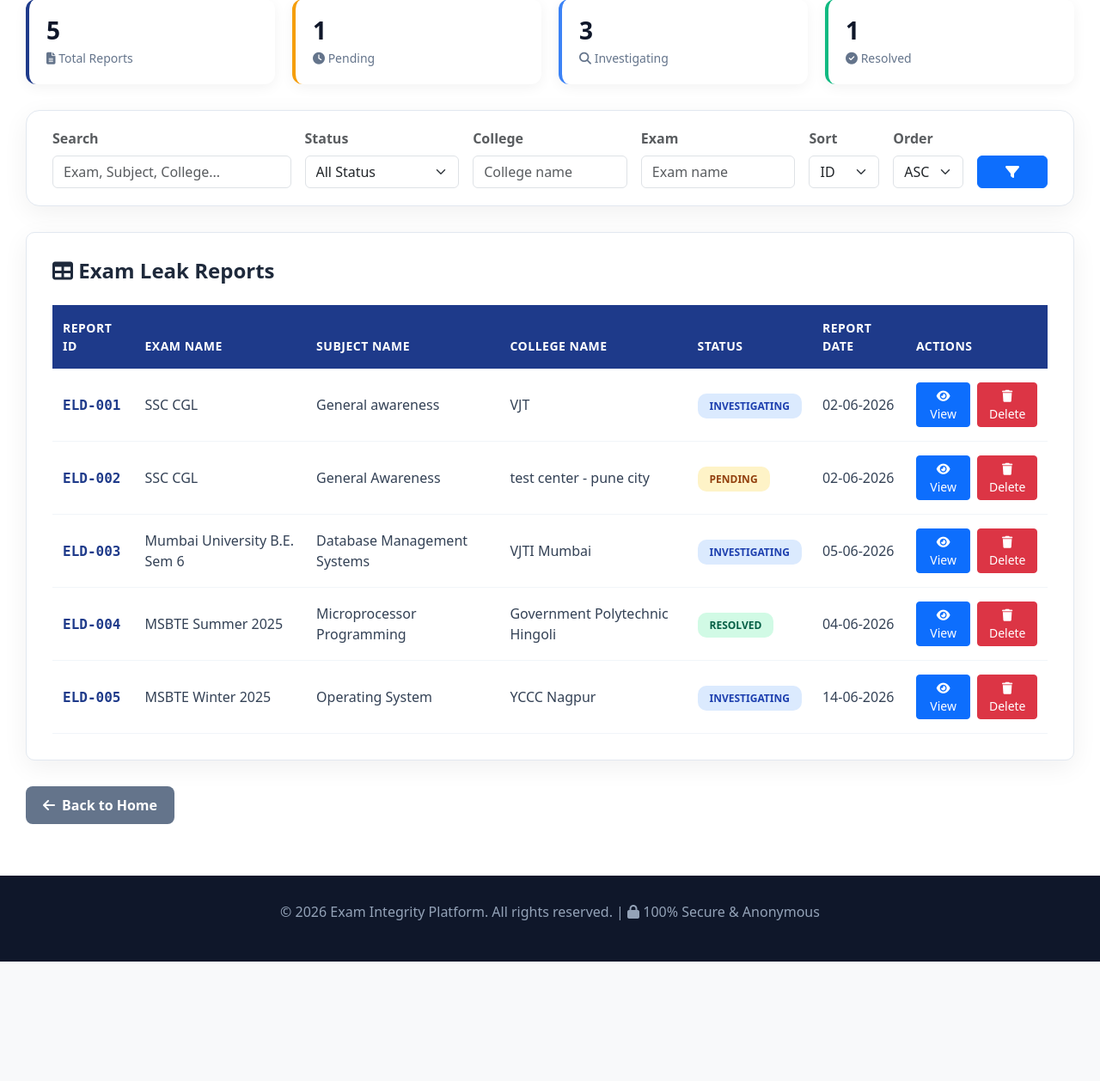
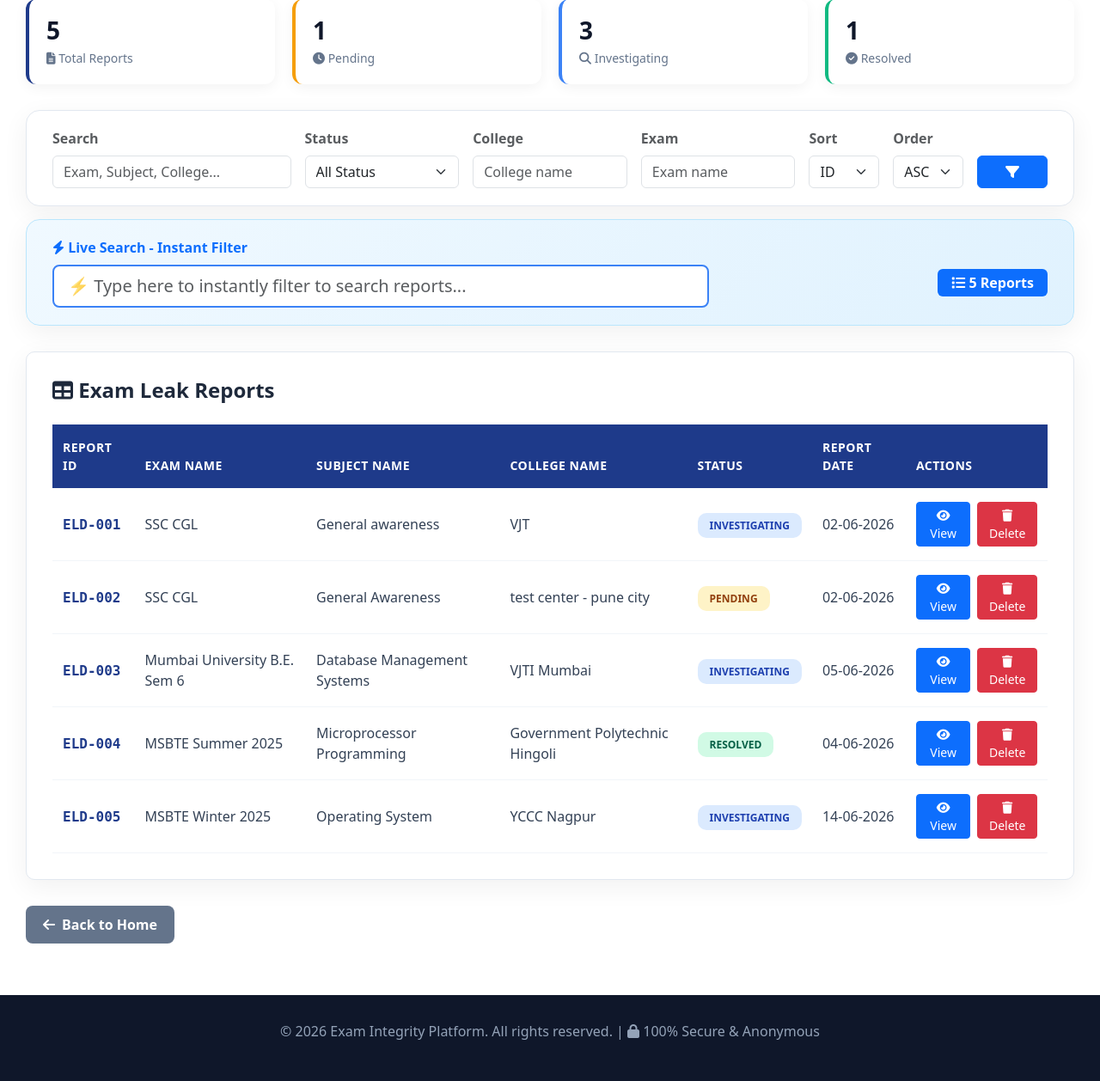
Before and after one commit to pratikshajadhav1112/python, a Flask app: page /report in a window 1280 px wide. Shown: the part 237-1495 px from the top of the page at 86% size. Before the commit the page ends 1356 px from the top, so only its background shows below. Run offline with Flask 3, Linux system fonts and the light colour scheme; data comes from the database, SQL or seed files in the repository.

Commit message:
day 16 = add live search in project

```diff
--- a/templates/home.html
+++ b/templates/home.html
@@ -81,6 +81,9 @@
     <a href="{{ url_for('form') }}" class="hero-btn">
         <i class="fas fa-file-alt"></i> Submit Report Now
     </a>
+    <a href="{{ url_for('about') }}" class="hero-btn">
+        <i class="fas fa-file-alt"></i>About
+    </a>
 </div>
 
 <div class="features">
--- a/templates/reports.html
+++ b/templates/reports.html
@@ -129,7 +129,7 @@
         <p>Track all exam leak reports submitted to the platform</p>
     </div>
 
-    <!-- Stats Cards - FIX: Sab ek row me -->
+    <!-- Stats Cards -->
     <div class="stats-row">
         <div class="stat-box">
             <h4>{{ reports|length }}</h4>
@@ -149,6 +149,7 @@
         </div>
     </div>
 
+    <!-- Python Server-Side Filter -->
     <div class="search-box">
         <form method="GET" action="{{ url_for('report_list') }}" class="row g-3 align-items-end">
             <div class="col-md-3">
@@ -225,6 +226,29 @@
         </form>
     </div>
 
+    <!-- JavaScript Live Search Box -->
+    <div class="search-box" style="margin-top: -15px; background: linear-gradient(135deg, #f0f9ff 0%, #e0f2fe 100%); border-color: #bae6fd;">
+        <div class="row align-items-center">
+            <div class="col-md-8">
+                <label class="form-label fw-bold text-primary mb-2">
+                    <i class="fas fa-bolt"></i> Live Search - Instant Filter
+                </label>
+                <input type="text"
+                       id="liveSearchInput"
+                       class="form-control form-control-lg"
+                       placeholder="⚡ Type here to instantly filter to search reports..."
+                       style="border: 2px solid #3b82f6;">
+            </div>
+            <div class="col-md-4 text-end">
+                <div class="mt-4">
+                    <span id="rowCount" class="badge bg-primary fs-6 px-3 py-2">
+                        <i class="fas fa-list"></i> {{ reports|length }} Reports
+                    </span>
+                </div>
+            </div>
+        </div>
+    </div>
+
     <div class="table-card">
         <h4 style="margin-bottom: 25px; color: #1e293b; font-weight: 700;">
             <i class="fas fa-table"></i> Exam Leak Reports
@@ -244,7 +268,7 @@
                 </tr>
             </thead>
 
-            <tbody>
+            <tbody id="reportTableBody">
                 {% for report in reports %}
                 <tr>
                     <td>
@@ -308,4 +332,42 @@
         {% endif %}
     </div>
 </div>
+
+<!-- Live Search JavaScript -->
+<script>
+document.addEventListener('DOMContentLoaded', function() {
+    const liveSearchInput = document.getElementById('liveSearchInput');
+    const tableBody = document.getElementById('reportTableBody');
+    const allRows = tableBody ? tableBody.getElementsByTagName('tr') : [];
+    const rowCountSpan = document.getElementById('rowCount');
+    const totalRows = allRows.length;
+
+    if (liveSearchInput && tableBody) {
+        liveSearchInput.addEventListener('input', function() {
+            const query = this.value.toLowerCase().trim();
+            let visibleCount = 0;
+
+            for (let row of allRows) {
+                const rowText = row.textContent.toLowerCase();
+
+                if (rowText.includes(query)) {
+                    row.style.display = '';
+                    visibleCount++;
+                } else {
+                    row.style.display = 'none';
+                }
+            }
+
+            // Update counter badge
+            if (query === '') {
+                rowCountSpan.innerHTML = `<i class="fas fa-list"></i> ${totalRows} Reports`;
+                rowCountSpan.className = 'badge bg-primary fs-6 px-3 py-2';
+            } else {
+                rowCountSpan.innerHTML = `<i class="fas fa-filter"></i> ${visibleCount} / ${totalRows}`;
+                rowCountSpan.className = 'badge bg-success fs-6 px-3 py-2';
+            }
+        });
+    }
+});
+</script>
 {% endblock %}
```
